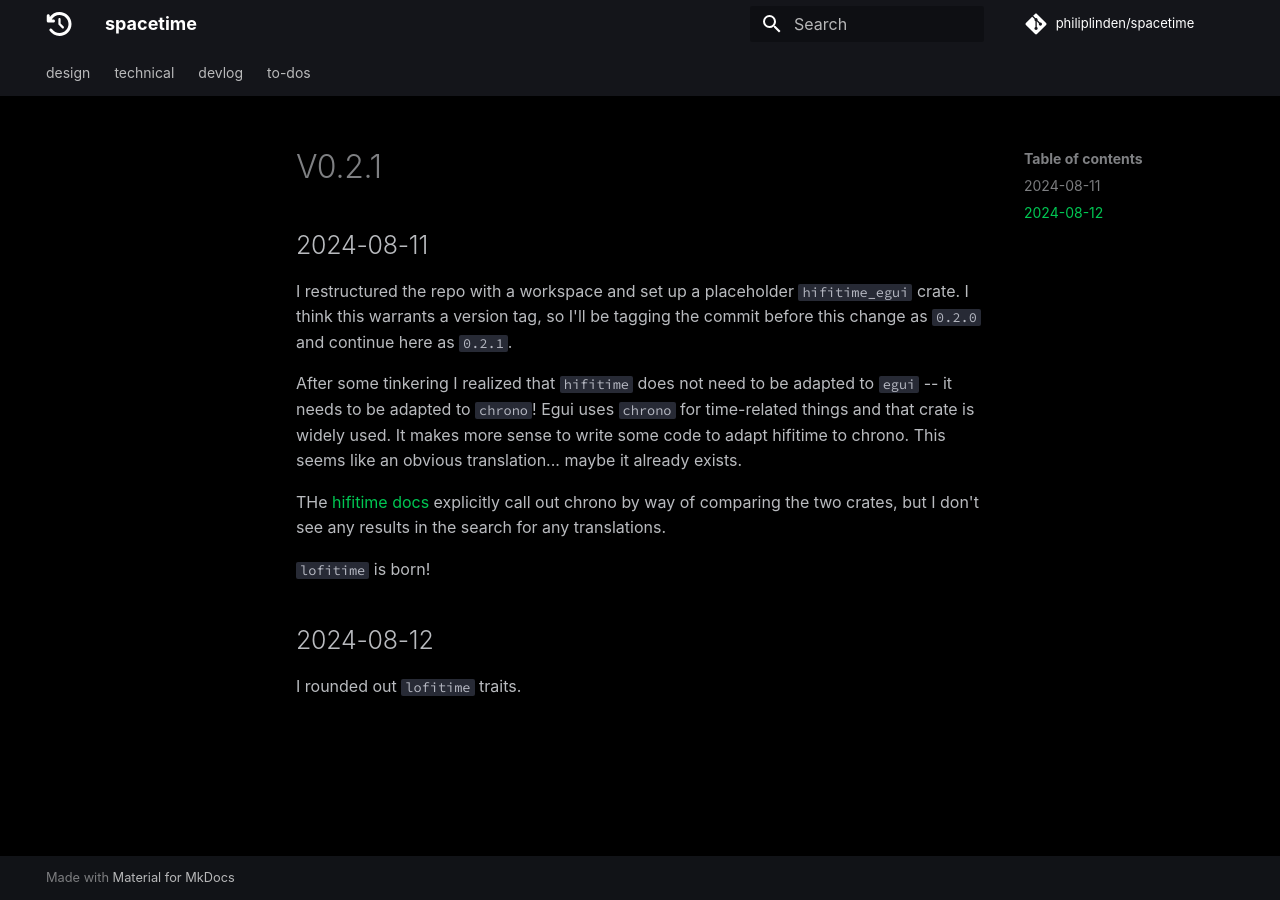
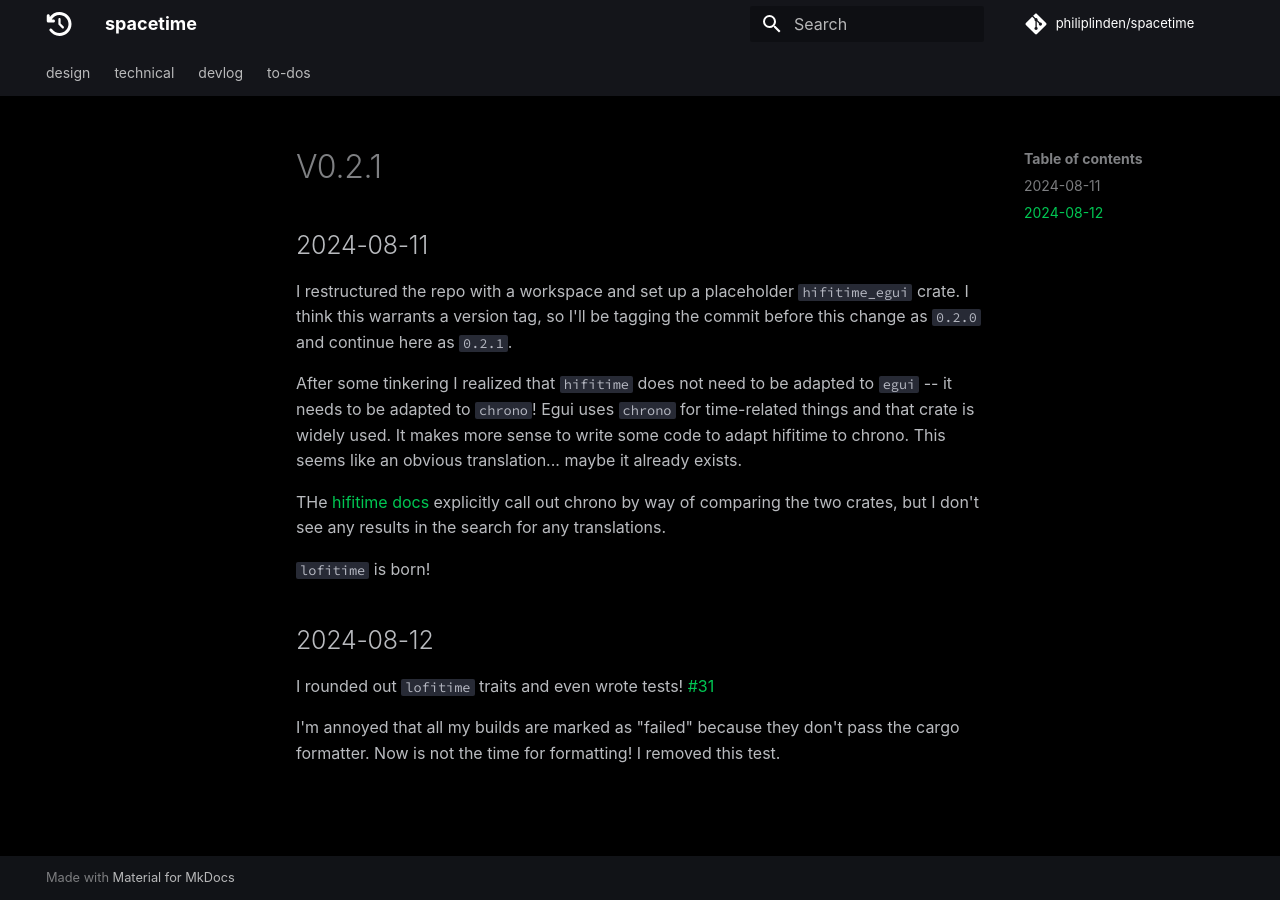
Before and after one commit to philiplinden/spacetime, an MkDocs documentation site: the page built from docs/devlog/v0.2.1.md, in a window 1280 px wide. Built offline with MkDocs 1.6.1 and Material for MkDocs 9.7.7, drawn with Linux system fonts in a browser that asks for light colours; some web fonts are replaced; comment, search, counter and statistics services are not loaded.

```diff
--- a/docs/devlog/v0.2.1.md
+++ b/docs/devlog/v0.2.1.md
@@ -18,4 +18,8 @@
 
 # 2024-08-12
 
-I rounded out `lofitime` traits.
+I rounded out `lofitime` traits and even wrote tests!
+[#31](https://github.com/philiplinden/spacetime/pull/31)
+
+I'm annoyed that all my builds are marked as "failed" because they don't pass
+the cargo formatter. Now is not the time for formatting! I removed this test.
```
Also changed, not shown: 1 other file.
